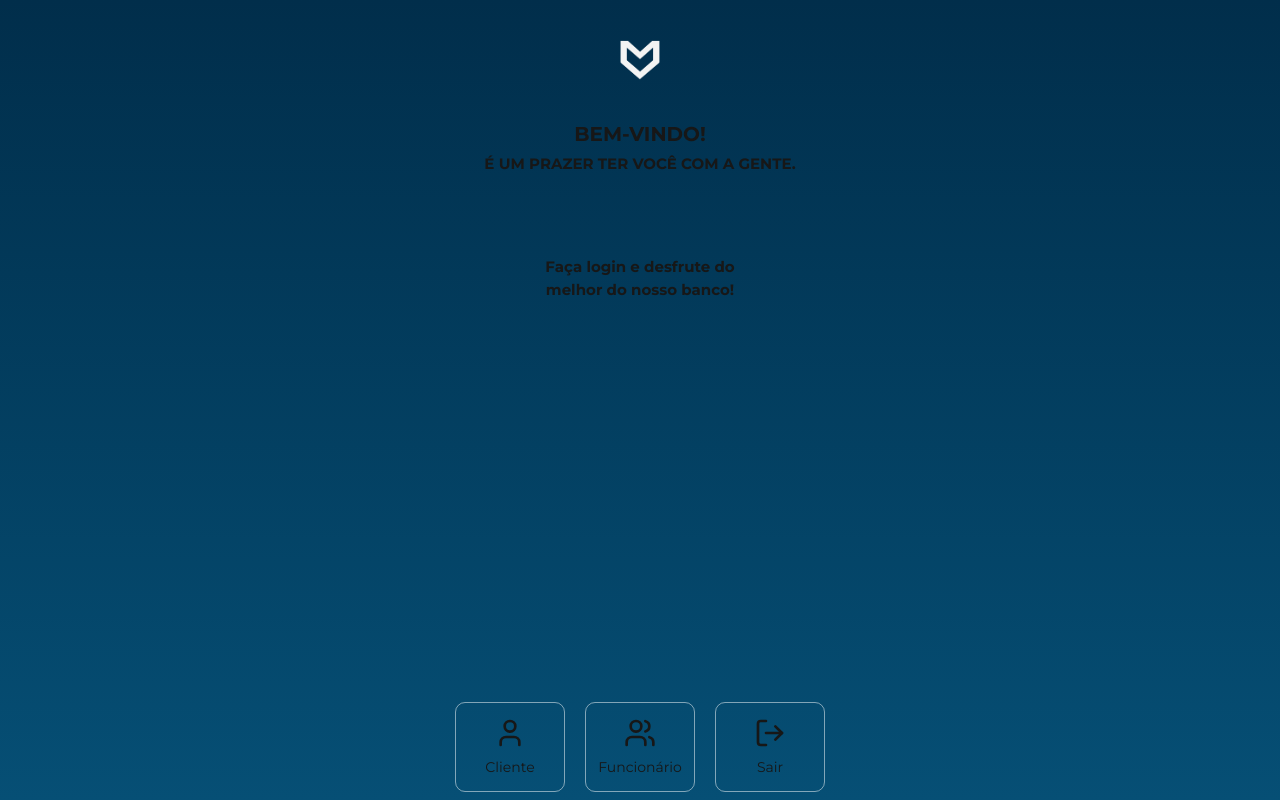
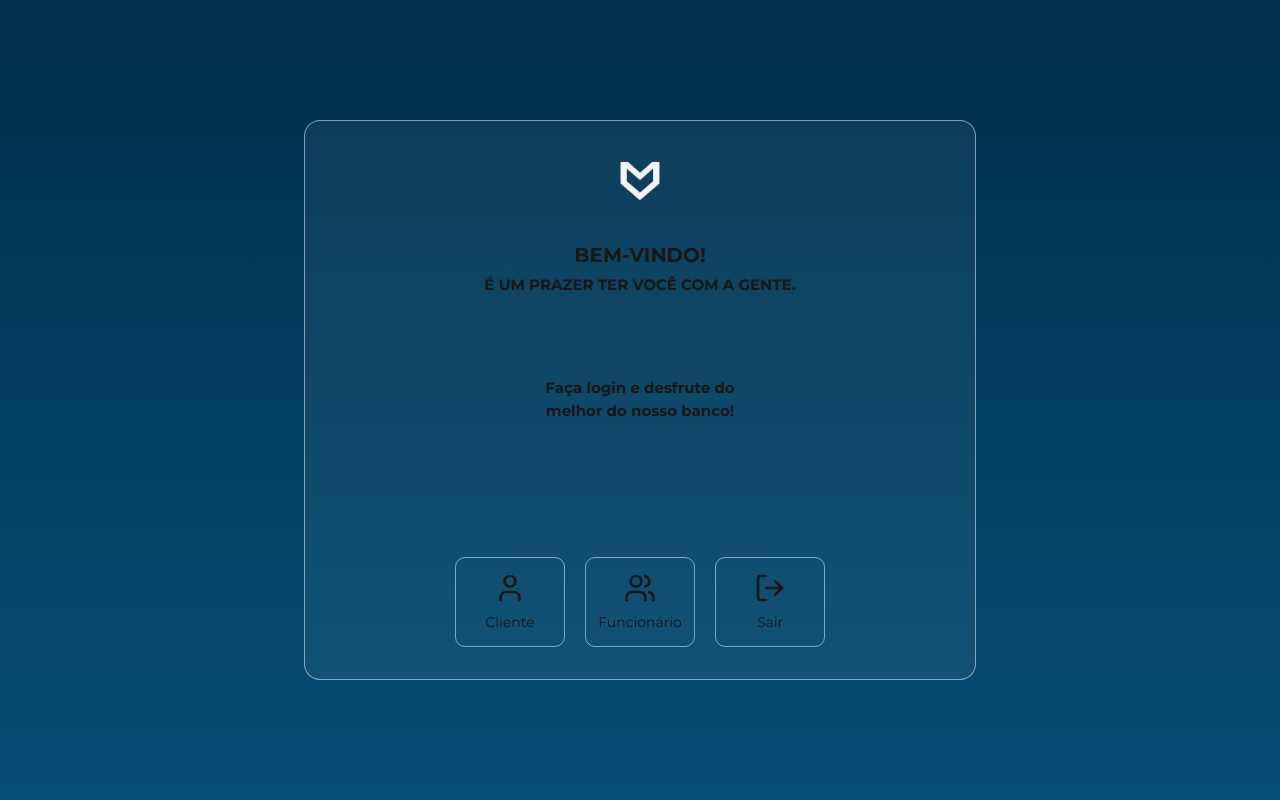
Before and after one commit to LeonardoAtaides/Banco-Malvader, a Next.js app in the folder frontend/: page /Login in a window 1280 px wide. Built offline with nearby package versions, Linux system fonts and the light colour scheme.

Commit message:
add responsividade

```diff
--- a/frontend/src/app/Login/page.tsx
+++ b/frontend/src/app/Login/page.tsx
@@ -39,6 +39,10 @@ const [active, setActive] = useState<"cliente" | "funcionario" | "sair" | null>(
 
       <main className="bg-gradient-to-b from-[#012E4B] to-[#064F75] min-h-screen w-full flex flex-col justify-between">
         {/* Conteúdo do topo */}
+
+        <div className="flex flex-col justify-between w-full min-h-screen md:min-h-[70vh] md:w-[80%] md:max-w-2xl md:bg-white/5 md:border md:border-white/50 md:rounded-2xl  md:mx-auto md:my-auto">
+
+
         <div className="flex flex-col items-center pt-10">
           <img src="/assets/Logo.png" alt="Logo" className="w-10 h-10" />
 
@@ -160,7 +164,7 @@ const [active, setActive] = useState<"cliente" | "funcionario" | "sair" | null>(
         </div>
 
         {/* Menu fixado no rodapé */}
-        <div className="flex justify-center gap-5 pb-2">
+        <div className="flex justify-center gap-5 pb-2 md:pb-8">
           <button
             onClick={() => {
               setShowLogin(true);
@@ -200,6 +204,7 @@ const [active, setActive] = useState<"cliente" | "funcionario" | "sair" | null>(
             <p className="text-[14px]">Sair</p>
           </button>
         </div>
+        </div>
       </main>
     </>
   );
```
